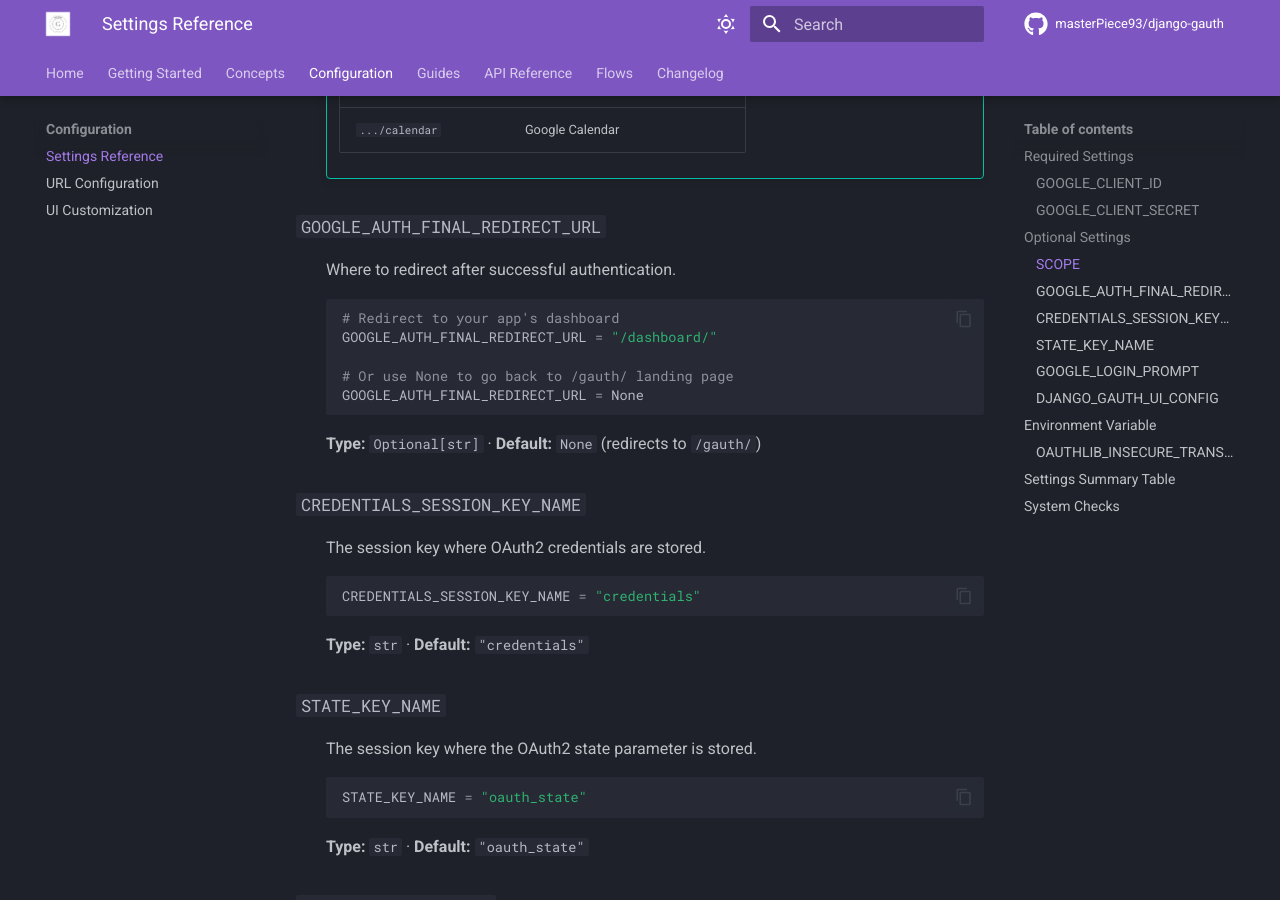
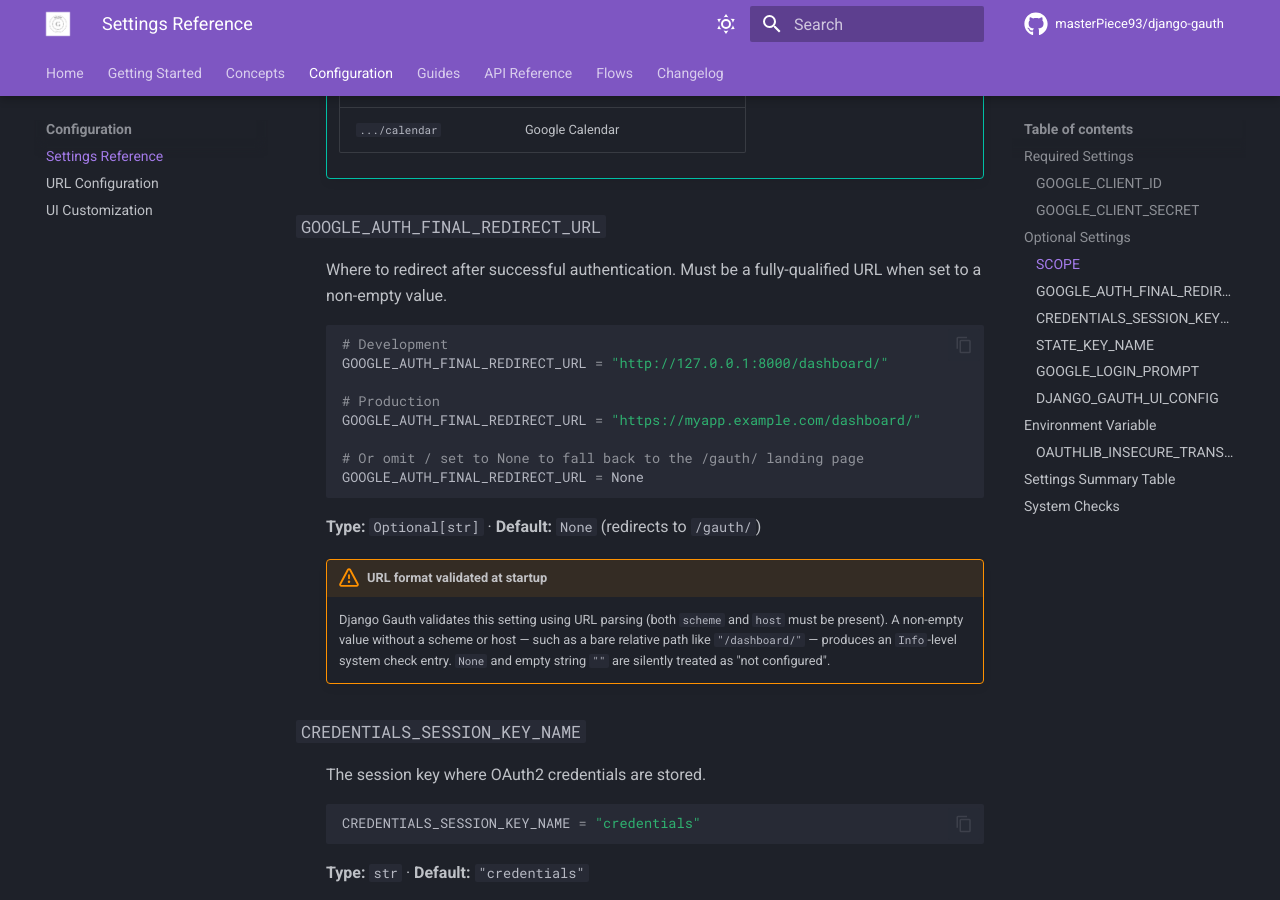
Before and after one commit to masterPiece93/django-gauth, an MkDocs documentation site: the page built from docs/configuration/settings.md, in a window 1280 px wide and 900 px high, scrolled down 1454 px. Built offline with MkDocs 1.6.1 and Material for MkDocs 9.7.7, drawn with Linux system fonts in a browser that asks for light colours; comment, search, counter and statistics services are not loaded; the version menu is left out.

Commit message:
minor app enhancements done as per #83(1,2,3)

````diff
--- a/docs/configuration/settings.md
+++ b/docs/configuration/settings.md
@@ -66,17 +66,27 @@ All settings are defined in your Django project's `settings.py`.
 
 ### `GOOGLE_AUTH_FINAL_REDIRECT_URL`
 
-:   Where to redirect after successful authentication.
+:   Where to redirect after successful authentication. Must be a fully-qualified URL
+    when set to a non-empty value.
 
     ```python
-    # Redirect to your app's dashboard
-    GOOGLE_AUTH_FINAL_REDIRECT_URL = "/dashboard/"
+    # Development
+    GOOGLE_AUTH_FINAL_REDIRECT_URL = "http://127.0.0.1:8000/dashboard/"
 
-    # Or use None to go back to /gauth/ landing page
+    # Production
+    GOOGLE_AUTH_FINAL_REDIRECT_URL = "https://myapp.example.com/dashboard/"
+
+    # Or omit / set to None to fall back to the /gauth/ landing page
     GOOGLE_AUTH_FINAL_REDIRECT_URL = None
     ```
 
     **Type:** `Optional[str]` · **Default:** `None` (redirects to `/gauth/`)
+
+    !!! warning "URL format validated at startup"
+        Django Gauth validates this setting using URL parsing (both `scheme` and `host`
+        must be present). A non-empty value without a scheme or host — such as a bare
+        relative path like `"/dashboard/"` — produces an `Info`-level system check
+        entry. `None` and empty string `""` are silently treated as "not configured".
 
 ### `CREDENTIALS_SESSION_KEY_NAME`
 
````
Also changed, not shown: CHANGELOG.md (+16 -0 lines), docs/api/views.md (+5 -2 lines), docs/changelog.md (+20 -0 lines), 3 other files.
